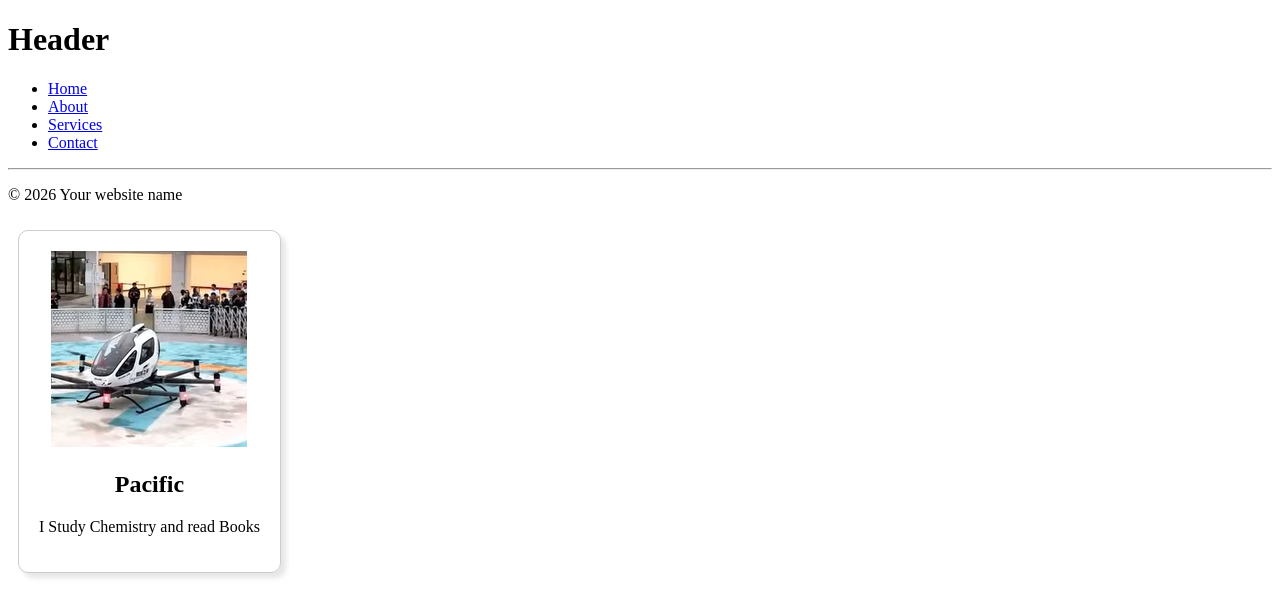
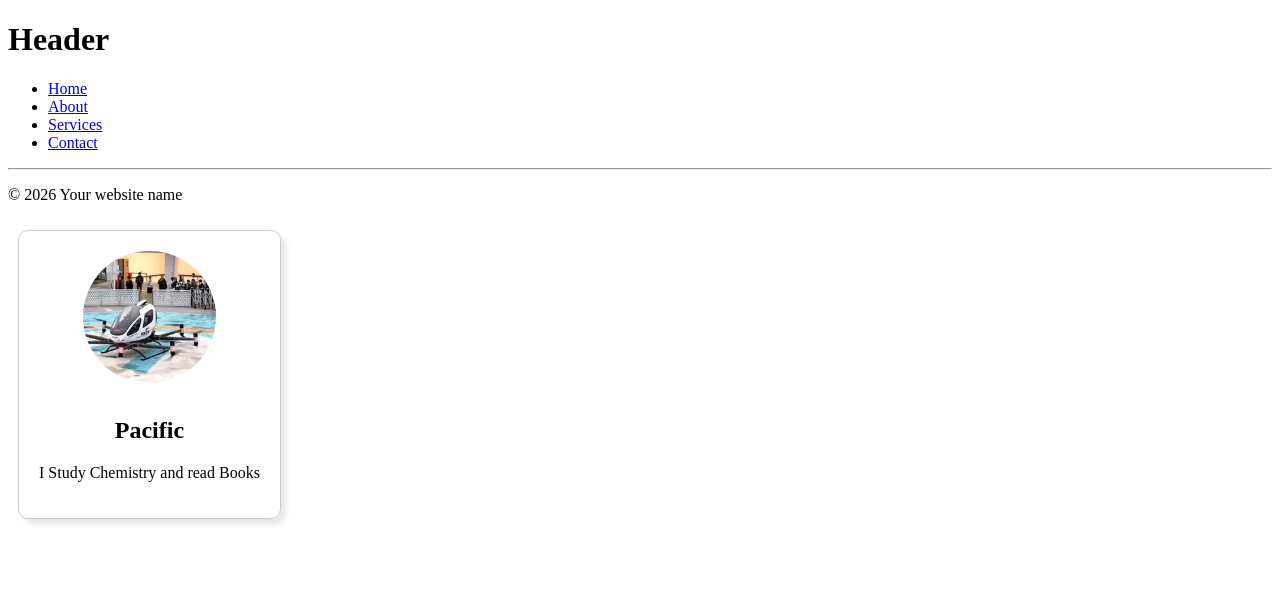
Before and after one commit to hpeter19/30days-javascript, a React (Vite) app in the folder react-projects-2/: page / in a window 1280 px wide. Shown: the top 616 px of the page. Built offline with nearby package versions, Linux system fonts and the light colour scheme.

Commit message:
styling the card-image

```diff
--- a/react-projects-2/src/Card.jsx
+++ b/react-projects-2/src/Card.jsx
@@ -3,7 +3,7 @@ import profilePic from './assets/profile.png'
 function Card(){
   return(
     <div className="card" >
-       <img src={profilePic} alt="profile picture" />
+       <img className='card-image' src={profilePic} alt="profile picture" />
        <h2>Pacific</h2>
        <p>I Study Chemistry and read Books</p>
     </div>
--- a/react-projects-2/src/index.css
+++ b/react-projects-2/src/index.css
@@ -8,3 +8,10 @@
   max-width: 250px;
   display: inline-block;
 }
+
+.card .card-image{
+  max-width: 60%;
+  height: auto;
+  border-radius: 50%;
+  margin-bottom: 10px;
+}
```
